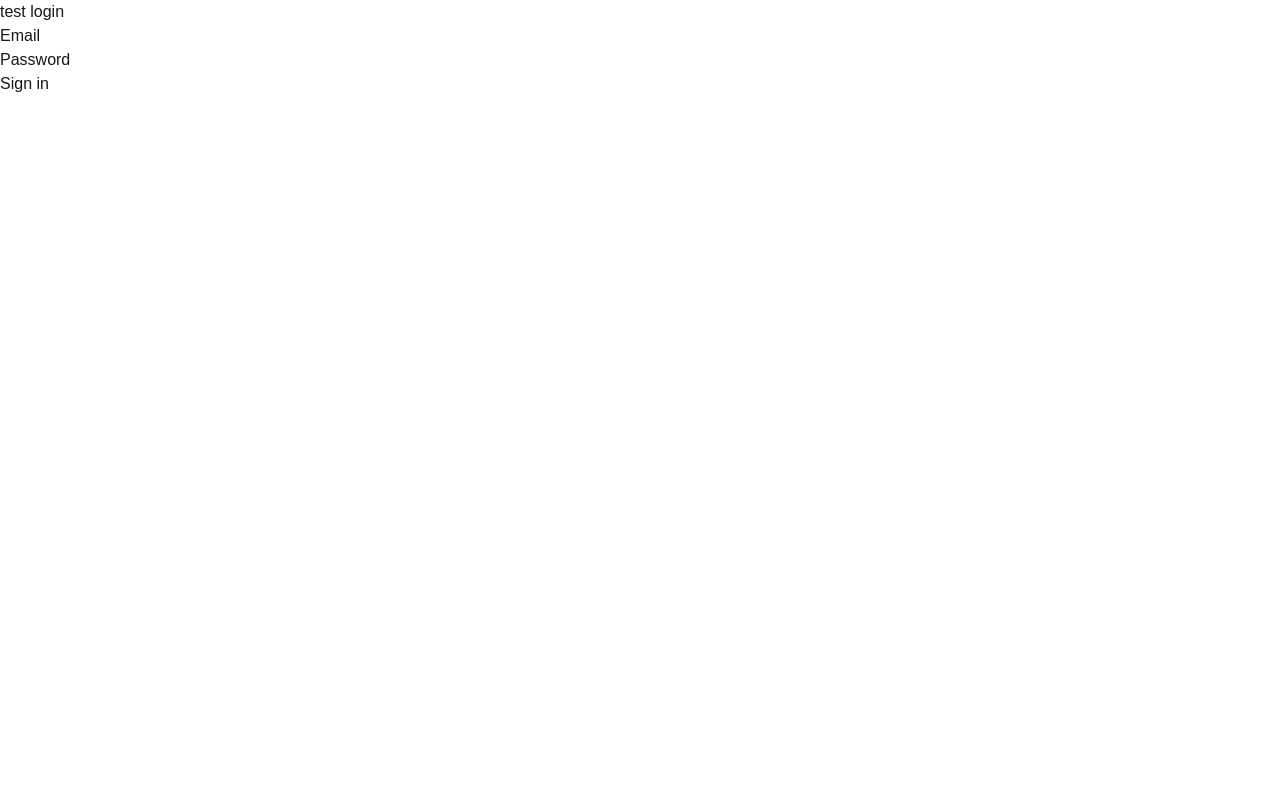
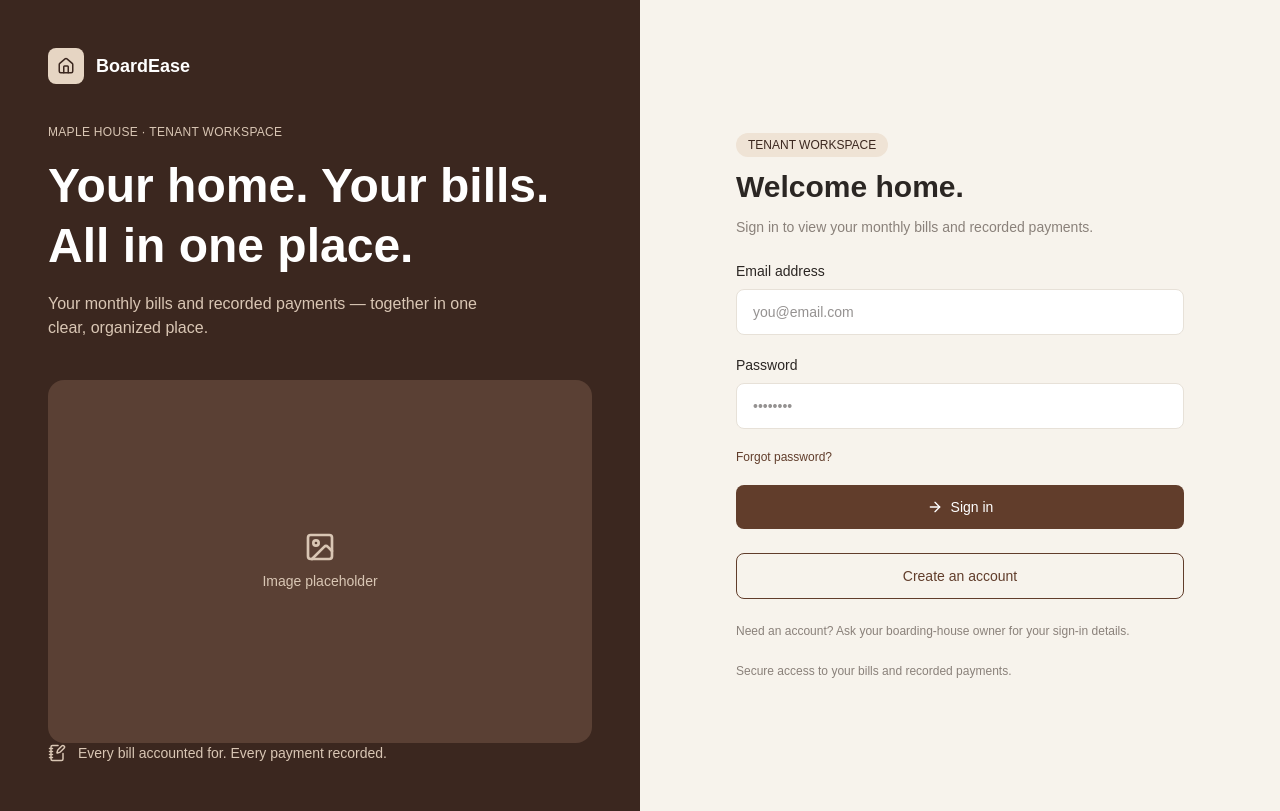
Before and after one commit to Hurve-en/boardease-web, a Next.js app: page /login in a window 1280 px wide. Built offline with nearby package versions, Linux system fonts and the light colour scheme; no server answers.

Commit message:
Login Page

```diff
--- /dev/null
+++ b/app/components/BrandPanel.tsx
@@ -0,0 +1,33 @@
+import { NotebookPen } from "lucide-react";
+import Logo from "./auth/logo";
+import ImagePlaceholder from "./auth/ImagePlaceholder";
+
+export default function BrandPanel() {
+  return (
+    <aside className="hidden flex-col justify-between bg-[#3b271f] p-12 md:flex">
+      <div className="space-y-10">
+        <Logo />
+
+        <div className="space-y-4">
+          <p className="text-xs font-medium uppercase tracking-wide text-[#d9c6b4]">
+            Maple House · Tenant Workspace
+          </p>
+          <h1 className="text-5xl font-semibold leading-tight text-white">
+            Your home. Your bills. <br /> All in one place.
+          </h1>
+          <p className="max-w-md text-[#d9c6b4]">
+            Your monthly bills and recorded payments — together in one clear,
+            organized place.
+          </p>
+        </div>
+
+        <ImagePlaceholder />
+      </div>
+
+      <div className="flex items-center gap-3 text-sm text-[#d9c6b4]">
+        <NotebookPen size={18} />
+        Every bill accounted for. Every payment recorded.
+      </div>
+    </aside>
+  );
+}
--- /dev/null
+++ b/app/components/LoginForm.tsx
@@ -0,0 +1,79 @@
+"use client";
+
+import { useState } from "react";
+import Link from "next/link";
+import { ArrowRight } from "lucide-react";
+import TextField from "./auth/Textfield";
+
+export default function LoginForm() {
+  const [email, setEmail] = useState("");
+  const [password, setPassword] = useState("");
+
+  function handleSubmit(e: React.FormEvent) {
+    e.preventDefault();
+    // TODO: hook up your real auth here
+    console.log({ email, password });
+  }
+
+  return (
+    <div className="w-full max-w-md space-y-6">
+      <div className="space-y-3">
+        <span className="inline-block rounded-full bg-[#efe3d5] px-3 py-1 text-xs font-medium uppercase text-[#3b271f]">
+          Tenant Workspace
+        </span>
+        <h2 className="text-3xl font-semibold text-[#2b2623]">Welcome home.</h2>
+        <p className="text-sm text-[#8a817a]">
+          Sign in to view your monthly bills and recorded payments.
+        </p>
+      </div>
+
+      <form onSubmit={handleSubmit} className="space-y-5">
+        <TextField
+          id="email"
+          label="Email address"
+          type="email"
+          placeholder="you@email.com"
+          value={email}
+          onChange={(e) => setEmail(e.target.value)}
+          required
+        />
+        <TextField
+          id="password"
+          label="Password"
+          type="password"
+          placeholder="••••••••"
+          value={password}
+          onChange={(e) => setPassword(e.target.value)}
+          required
+        />
+
+        <Link href="/forgot-password" className="block text-xs font-medium text-[#613d2b]">
+          Forgot password?
+        </Link>
+
+        <button
+          type="submit"
+          className="flex w-full items-center justify-center gap-2 rounded-lg bg-[#613d2b] py-3 text-sm font-medium text-white transition hover:bg-[#4f3223]"
+        >
+          <ArrowRight size={16} />
+          Sign in
+        </button>
+      </form>
+
+      {/* Registration button */}
+      <Link
+        href="/register"
+        className="block w-full rounded-lg border border-[#613d2b] py-3 text-center text-sm font-medium text-[#613d2b] transition hover:bg-[#efe3d5]"
+      >
+        Create an account
+      </Link>
+
+      <p className="text-xs text-[#8a817a]">
+        Need an account? Ask your boarding-house owner for your sign-in details.
+      </p>
+      <p className="text-xs text-[#8a817a]">
+        Secure access to your bills and recorded payments.
+      </p>
+    </div>
+  );
+}
--- /dev/null
+++ b/app/components/auth/ImagePlaceholder.tsx
@@ -0,0 +1,10 @@
+import { ImageIcon } from "lucide-react";
+
+export default function ImagePlaceholder() {
+  return (
+    <div className="flex aspect-[3/2] w-full flex-col items-center justify-center gap-2 rounded-2xl bg-[#5a4034] text-[#d9c6b4]">
+      <ImageIcon size={32} />
+      <span className="text-sm">Image placeholder</span>
+    </div>
+  );
+}
--- /dev/null
+++ b/app/components/auth/Textfield.tsx
@@ -0,0 +1,19 @@
+type TextFieldProps = React.InputHTMLAttributes<HTMLInputElement> & {
+  label: string;
+  id: string;
+};
+
+export default function TextField({ label, id, ...props }: TextFieldProps) {
+  return (
+    <div className="space-y-2">
+      <label htmlFor={id} className="block text-sm font-medium text-[#2b2623]">
+        {label}
+      </label>
+      <input
+        id={id}
+        {...props}
+        className="w-full rounded-lg border border-[#e7e1d8] bg-white px-4 py-3 text-sm text-[#2b2623] outline-none focus:border-[#613d2b] focus:ring-2 focus:ring-[#613d2b]/20"
+      />
+    </div>
+  );
+}
--- /dev/null
+++ b/app/components/auth/logo.tsx
@@ -0,0 +1,12 @@
+import { Home } from "lucide-react";
+
+export default function Logo() {
+  return (
+    <div className="flex items-center gap-3">
+      <div className="flex h-9 w-9 items-center justify-center rounded-lg bg-[#e6d5c3]">
+        <Home size={18} className="text-[#3b271f]" />
+      </div>
+      <span className="text-lg font-semibold text-white">BoardEase</span>
+    </div>
+  );
+}
--- a/app/login/page.tsx
+++ b/app/login/page.tsx
@@ -1,11 +1,13 @@
-import LoginForm from "./login-form";
+import BrandPanel from "@/app/components/BrandPanel";
+import LoginForm from "@/app/components/LoginForm";
 
 export default function LoginPage() {
-	return (
-		<main>
-			<h1>test login</h1>
-
-			<LoginForm />
-		</main>
-	);
+  return (
+    <main className="grid min-h-screen md:grid-cols-2">
+      <BrandPanel />
+      <section className="flex items-center justify-center bg-[#f7f3ec] p-8">
+        <LoginForm />
+      </section>
+    </main>
+  );
 }
--- a/package.json
+++ b/package.json
@@ -14,6 +14,7 @@
 		"@supabase/ssr": "^0.12.7",
 		"@supabase/supabase-js": "^2.117.2",
 		"drizzle-orm": "^0.45.3",
+		"lucide-react": "^1.53.0",
 		"next": "16.3.8",
 		"postgres": "^3.4.9",
 		"react": "19.2.8",
```
Also changed, not shown: app/register/register.tsx (added), 1 other file (tests, documents, lock files or other folders).
